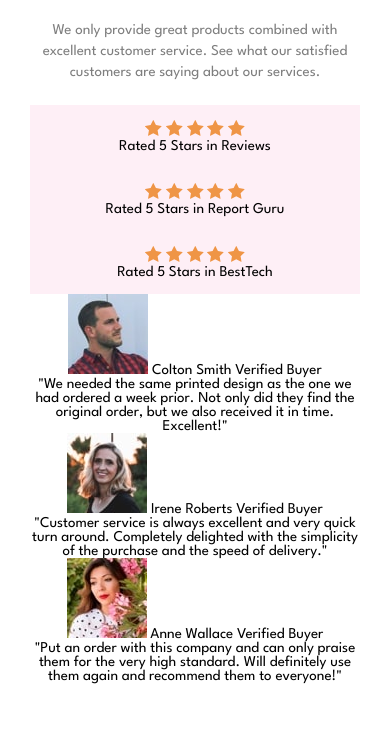
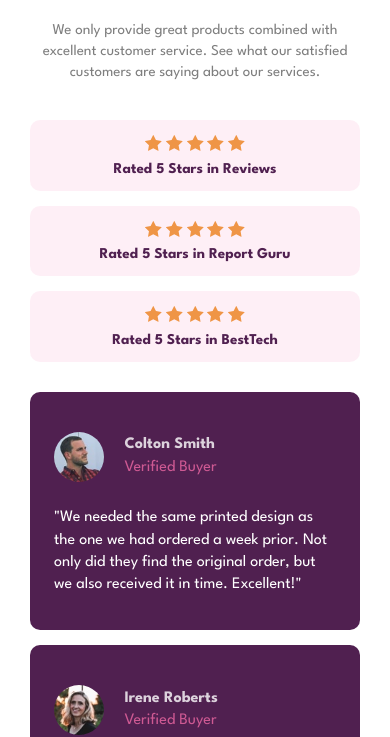
Before and after one commit to Kamania/social-proof-section-master, a plain HTML site: page index.html in a window 390 px wide. Shown: the part 123-860 px from the top of the page. Drawn offline with Linux system fonts and the light colour scheme.

Commit message:
Complete Mobile Design

```diff
--- a/index.html
+++ b/index.html
@@ -71,12 +71,14 @@
             <span class="rate-card-description">Rated 5 Stars in BestTech</span>
         </div>
     </section>
-    <section>
+    <section class="testimonial-section">
         <div class="testimonial-card">
             <div class="user-profile">
-                <img alt="Colton profile photo" src="images/image-colton.jpg">
+                <img alt="Colton profile photo" class="prof-pic" src="images/image-colton.jpg">
+                <div class="prof-details">
                     <span class="username">Colton Smith</span>
                     <span class="user-badge">Verified Buyer</span>
+                </div>
             </div>
             <p class="user-testimonial">
                 "We needed the same printed design as the one we had ordered a week prior.
@@ -87,9 +89,11 @@
 
         <div class="testimonial-card">
             <div class="user-profile">
-                <img alt="Irene profile photo" src="images/image-irene.jpg">
+                <img alt="Irene profile photo" class="prof-pic" src="images/image-irene.jpg">
+                <div class="prof-details">
                     <span class="username">Irene Roberts</span>
                     <span class="user-badge">Verified Buyer</span>
+                </div>
             </div>
             <p class="user-testimonial">
                 "Customer service is always excellent and very quick turn around. Completely
@@ -99,9 +103,11 @@
 
         <div class="testimonial-card">
             <div class="user-profile">
-                <img alt="anne profile photo" src="images/image-anne.jpg">
+                <img alt="anne profile photo" class="prof-pic" src="images/image-anne.jpg">
+                <div class="prof-details">
                     <span class="username">Anne Wallace</span>
                     <span class="user-badge">Verified Buyer</span>
+                </div>
             </div>
             <p class="user-testimonial">
                 "Put an order with this company and can only praise them for the very high
--- a/style.css
+++ b/style.css
@@ -37,15 +37,70 @@ body {
     opacity: .5;
 }
 
-.rate-section{
-    display: grid;
-    grid-template-rows: repeat(3, 1fr);
-    grid-row: 1;
+.rate-section, .testimonial-section{
+    display: flex;
+    flex-direction: column;
+    row-gap: 1em;
 }
 
 .rate-card{
     background-color: hsla(333, 80%, 67%,.1);
     padding: 1em;
+    border-radius: 10px;
+    display: flex;
+    flex-direction: column;
+    row-gap: 0.5em;
+}
+
+.rate-card-description{
+    font-weight: 700;
+    color: var(--dark-magenta);
+}
+
+.testimonial-card{
+    background-color: var(--dark-magenta);
+    color: var(--white);
+    border-radius: 10px;
+    font-size: 1rem;
+    padding: 1.5em;
+    text-align: left;
+    line-height: 1.4rem;
+}
+
+.user-profile{
+    display: grid;
+    grid-template-columns: 1fr 3fr;
+    align-items: center;
+    padding: 1em 0;
+}
+
+.prof-pic{
+    border-radius: 50%;
+    width: 50px;
+    height: 50px;
+}
+
+.prof-details{
+    display: flex;
+    flex-direction: column;
+}
+
+.username{
+    font-weight: 700;
+    opacity: .8;
+}
+
+.user-badge{
+    color: var(--soft-pink);
+    opacity: .8;
+}
+
+.user-testimonial{
+    padding: .6em 0;
+}
+
+.container > section{
+    padding: 1em 0;
 }
 
 @media (max-width: 375px) {
```
Lines whose indentation alone changed are shown as unchanged.
